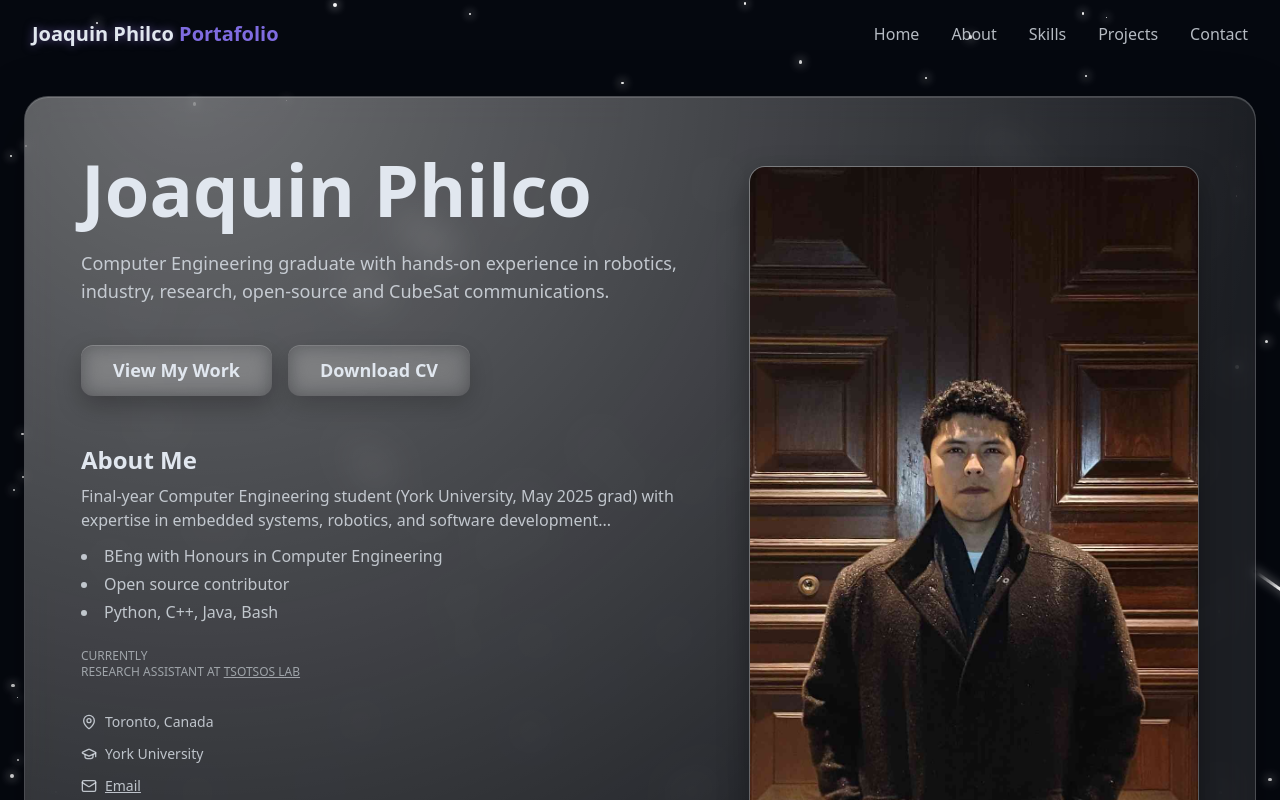
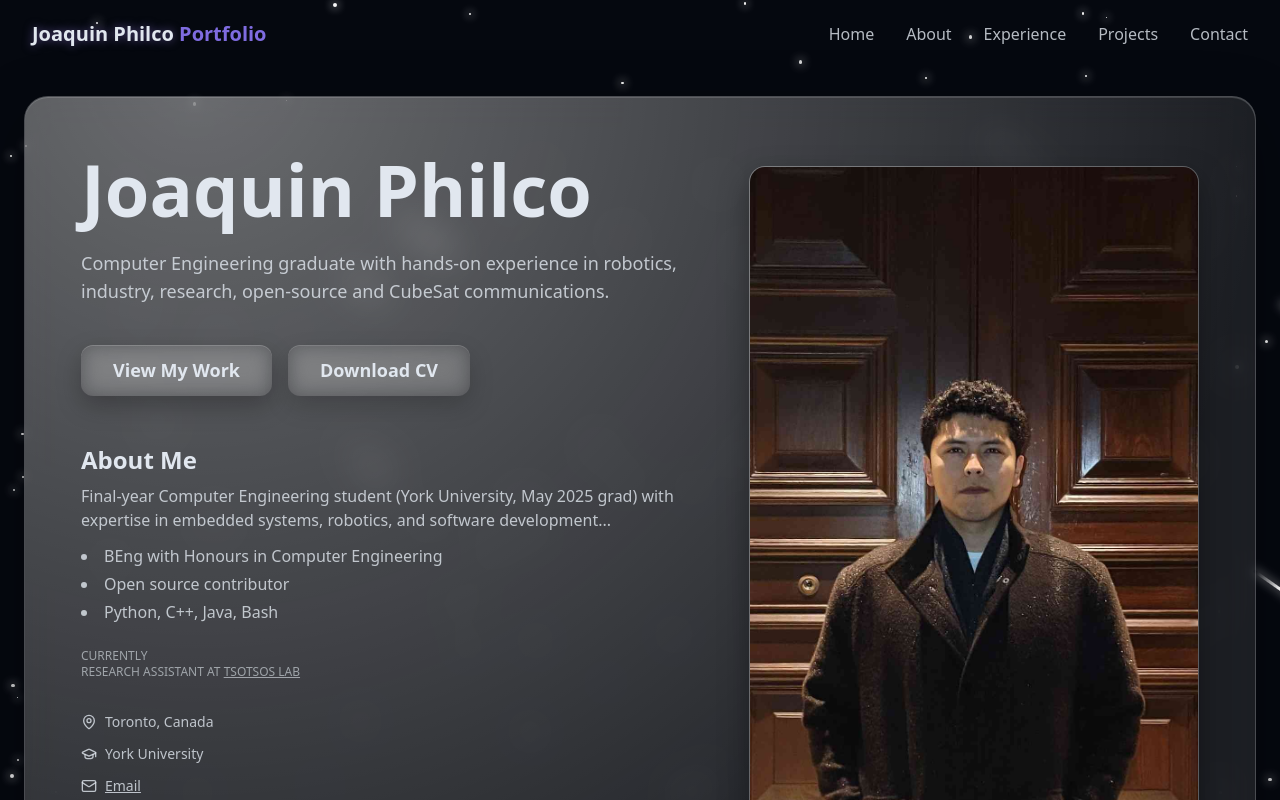
Before and after one commit to Joas329/Joas329.github.io, a React (Vite) app in the folder portafolio-joaquin/: page / in a window 1280 px wide. Shown: the top 800 px of the page. Built offline with nearby package versions, Linux system fonts and the light colour scheme.

Commit message:
Implement projects page and route all buttons correctly.
Signed-off-by: Joas329 <joaquinphilco@hotmail.com>

```diff
--- a/portafolio-joaquin/src/App.jsx
+++ b/portafolio-joaquin/src/App.jsx
@@ -1,6 +1,7 @@
 import { BrowserRouter, Routes, Route } from "react-router-dom"
+import { Projects } from "./pages/ProjectsPage"
+import { NotFound } from "./pages/NotFound"
 import { Home } from "./pages/Home"
-import { NotFound } from "./pages/NotFound"
 
 function App() {
 
@@ -9,6 +10,7 @@ function App() {
       <BrowserRouter>
         <Routes>
           <Route index element={<Home />} />
+          <Route path="/projects" element={<Projects />} />
           <Route path="*" element={<NotFound />} />
         </Routes>
       </BrowserRouter>
--- a/portafolio-joaquin/src/components/Navbar.jsx
+++ b/portafolio-joaquin/src/components/Navbar.jsx
@@ -1,13 +1,14 @@
 import {cn} from "@/lib/utils";
+import { Link } from "react-router-dom";
 import { X, Menu } from "lucide-react";
 import { useEffect, useState} from "react";
 
 const navItems = [
-    { name: 'Home', href: '#home' },
-    { name: 'About', href: '#about' },
-    { name: 'Skills', href: '#skills' },
-    { name: 'Projects', href: '#projects' },
-    { name: 'Contact', href: '#contact' },
+  { name: "Home", href: "/" },
+  { name: "About", href: "/#home" },
+  { name: "Experience", href: "/#experience" },
+  { name: "Projects", href: "/projects" },
+  { name: "Contact", href: window.location.pathname + "#contact" },
 ];
 
 export const Navbar = () => {
@@ -32,7 +33,14 @@ export const Navbar = () => {
             <div className="container flex items-center justify-between">
                 <a className="text-xl font-bold text-primary flex items-center" href="#home">
                     <span className="relative z-10">
-                        <span className="text-glow text-foreground"> Joaquin Philco</span> Portafolio
+                        <Link to="/" className="text-xl font-bold text-primary flex items-center">
+                        <span className="relative z-10">
+                            <span className="text-glow text-foreground">
+                            Joaquin Philco
+                            </span>{" "}
+                            Portfolio
+                        </span>
+                        </Link>
                     </span>
                 </a>
 
--- a/portafolio-joaquin/src/components/ProjectsCard.jsx
+++ b/portafolio-joaquin/src/components/ProjectsCard.jsx
@@ -86,7 +86,7 @@ export const ProjectsCard = () => {
             {/* CTA */}
             <div className="mt-16 text-center">
               <a
-                href="/projects.html"
+                href="/projects"
                 className="glass-button-ghost inline-block py-6 px-12 text-xl hover:text-2xl transition-all duration-300 text-white"
               >
                 Check Out All My Projects
--- /dev/null
+++ b/portafolio-joaquin/src/pages/ProjectsPage.jsx
@@ -0,0 +1,187 @@
+import { useMemo, useState } from "react";
+import { Background } from "@/components/Background";
+import { Navbar } from "@/components/Navbar";
+import { ContactPanel } from "@/components/ContactPanel";
+
+import { ChevronDown, ExternalLink } from "lucide-react";
+
+const ProjectItem = ({ project, isOpen, onToggle }) => {
+  return (
+    <div className="glass-card glass-shine glass-sweep overflow-hidden">
+      {/* Image */}
+      <div className="h-[420px] sm:h-[500px] overflow-hidden">
+        <img
+          src={project.image}
+          alt={project.title}
+          className="w-full h-full object-cover"
+        />
+      </div>
+
+      {/* Body */}
+      <button
+        type="button"
+        onClick={onToggle}
+        className="w-full text-left p-6 md:p-8"
+      >
+        <div className="flex items-start justify-between gap-4">
+          <div>
+            <div className="text-xs tracking-widest uppercase text-foreground/60 mb-2">
+              {project.category}
+            </div>
+            <h2 className="text-2xl md:text-3xl font-semibold">
+              {project.title}
+            </h2>
+          </div>
+
+          <ChevronDown
+            className={[
+              "mt-2 shrink-0 transition-transform duration-300",
+              isOpen ? "rotate-180" : "rotate-0",
+            ].join(" ")}
+          />
+        </div>
+
+        <p className="mt-4 text-foreground/80">{project.summary}</p>
+
+        {/* Tags */}
+        <div className="mt-5 flex flex-wrap gap-3 text-sm text-foreground/70">
+          {project.tags.map((t) => (
+            <span
+              key={t}
+              className="glass-panel px-3 py-1 rounded-full"
+            >
+              {t}
+            </span>
+          ))}
+        </div>
+
+        {/* Expand */}
+        <div
+          className={[
+            "grid transition-[grid-template-rows,opacity] duration-300 ease-out",
+            isOpen ? "grid-rows-[1fr] opacity-100 mt-6" : "grid-rows-[0fr] opacity-0 mt-0",
+          ].join(" ")}
+        >
+          <div className="overflow-hidden">
+            <hr className="my-4 border-foreground/20" />
+            <p className="text-sm md:text-base text-foreground/80 mb-5">
+              {project.details}
+            </p>
+
+            <div className="flex flex-wrap gap-3">
+              {project.links.map((link) => (
+                <a
+                  key={link.label}
+                  href={link.href}
+                  target="_blank"
+                  rel="noopener noreferrer"
+                  className={[
+                    link.variant === "solid"
+                      ? "glass-button-primary"
+                      : "glass-button-ghost",
+                    "inline-flex items-center gap-2",
+                  ].join(" ")}
+                  onClick={(e) => e.stopPropagation()}
+                >
+                  <ExternalLink size={16} />
+                  {link.label}
+                </a>
+              ))}
+            </div>
+          </div>
+        </div>
+      </button>
+    </div>
+  );
+};
+
+export const Projects = () => {
+  const projects = useMemo(
+    () => [
+      {
+        category: "Robotics",
+        title: "6 DoF Robotic Arm",
+        image: "/assets/6DoFRoboticArm.jpg",
+        summary:
+          "Six Degrees of Freedom robotic arm with custom firmware, inverse kinematics, and encoder-based PID control using ROS2.",
+        tags: ["ROS2", "C++", "Embedded"],
+        details:
+          "This project features inverse kinematics solved analytically, real-time telemetry over UDP, and a modular ROS2 driver with PID auto-tuning and encoder offset correction.",
+        links: [
+          { label: "View Project", href: "https://github.com/Joas329/arm_control.git", variant: "ghost" },
+        ],
+      },
+      {
+        category: "Linux Mobile",
+        title: "FuriOS Gallery Application",
+        image: "/assets/FuriLabsLogo.png",
+        summary:
+          "Native gallery app for the FuriOS mobile Linux system with folder creation, media previews, and DBus/Gio integration.",
+        tags: ["Linux Mobile", "Gallery", "DBus"],
+        details:
+          "Built for FuriOS 13.0.7 using C++ and QML, featuring dynamic thumbnails and system media hooks.",
+        links: [
+          { label: "View Project", href: "https://furilabs.com/gallery-app/", variant: "ghost" },
+          { label: "GitHub", href: "https://github.com/FuriLabs/furios-gallery", variant: "solid" },
+        ],
+      },
+      {
+        category: "Space Systems",
+        title: "REXUS/BEXUS ESA Mission",
+        image: "/assets/SOBER.jpeg",
+        summary:
+          "ESA stratospheric balloon mission focused on Resident Space Object detection.",
+        tags: ["ESA", "REXUS/BEXUS", "Research"],
+        details:
+          "Hardware integration for optical tracking and development of star-detection pipelines, collaborating with ESA engineers during campaign week in Esrange.",
+        links: [
+          { label: "View Mission", href: "https://rexusbexus.net/bexus/", variant: "ghost" },
+        ],
+      },
+      {
+        category: "Linux Mobile",
+        title: "FuriOS Camera Application",
+        image: "/assets/FuriLabsLogo.png",
+        summary:
+          "Maintained and modernized the native FuriOS camera app with QR scanning, GPS geotagging, and performance improvements.",
+        tags: ["Camera", "GeoClue", "QML/C++"],
+        details:
+          "Added async photo capture, optimized DBus interfaces, integrated QR decoding, and reduced launch time by 30%.",
+        links: [
+          { label: "View Project", href: "https://github.com/FuriLabs/furios-camera/", variant: "solid" },
+        ],
+      },
+    ],
+    []
+  );
+
+  const [openIndex, setOpenIndex] = useState(-1);
+
+  return (
+    <div className="min-h-screen bg-background text-foreground overflow-x-hidden">
+      <Background />
+      <Navbar />
+
+      <main className="relative z-10">
+        <section className="max-w-6xl mx-auto py-24 px-6">
+          <h2 className="text-4xl font-bold text-center mb-12 uppercase tracking-wide">
+            Projects
+          </h2>
+
+          <div className="space-y-10">
+            {projects.map((p, idx) => (
+              <ProjectItem
+                key={p.title}
+                project={p}
+                isOpen={openIndex === idx}
+                onToggle={() => setOpenIndex(openIndex === idx ? -1 : idx)}
+              />
+            ))}
+          </div>
+        </section>
+      </main>
+
+      <ContactPanel />
+    </div>
+  );
+};
```
